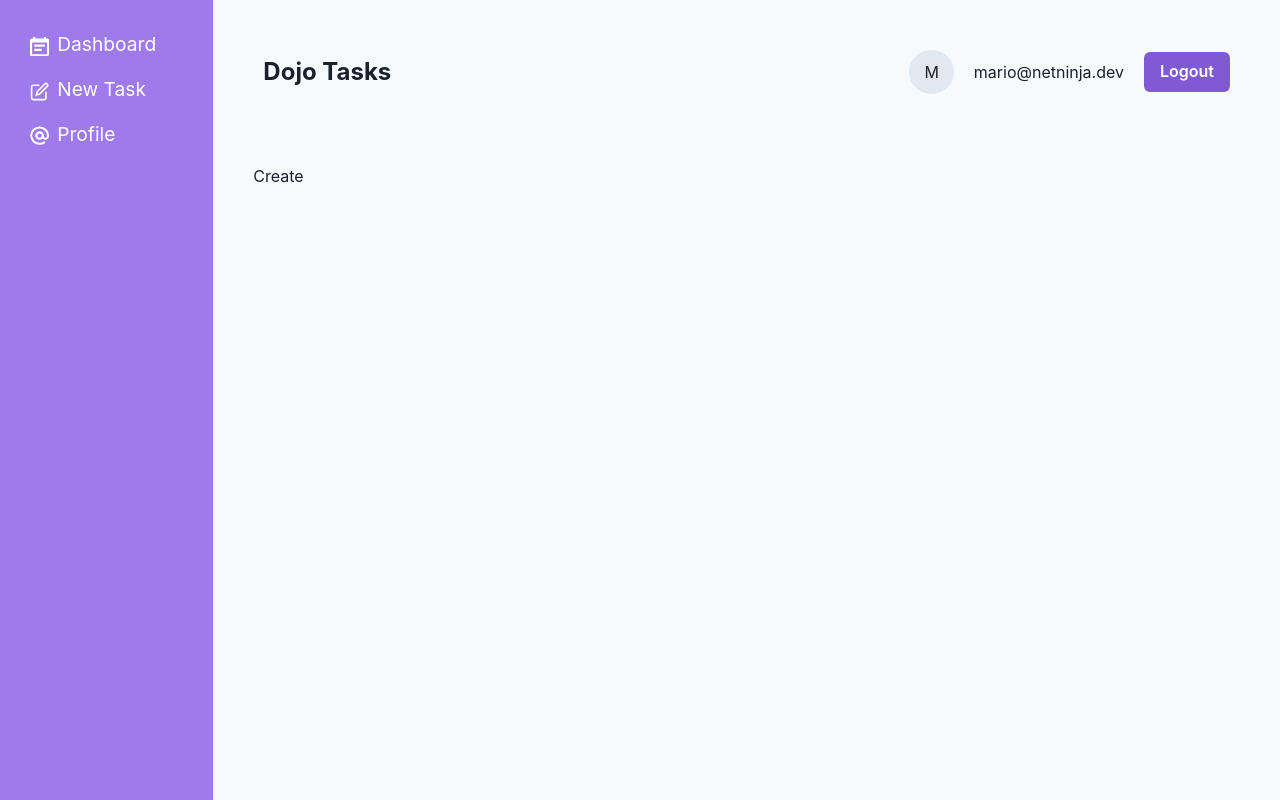
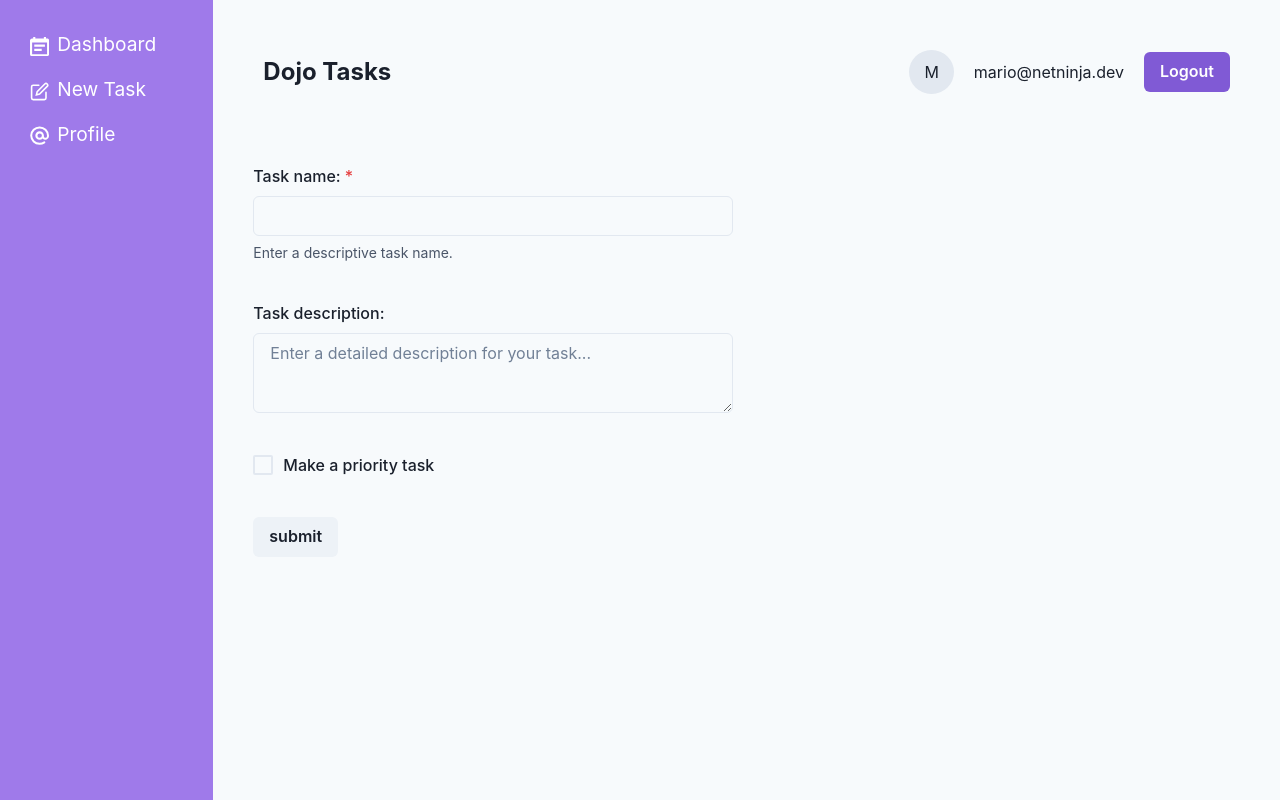
Before and after one commit to iamshaunjp/Chakra-UI-Crash-Course, a React (Vite) app: page /create in a window 1280 px wide. Built offline with nearby package versions, Linux system fonts and the light colour scheme.

Commit message:
lesson-9

```diff
--- a/src/App.jsx
+++ b/src/App.jsx
@@ -8,7 +8,7 @@
 // layouts and pages
 import RootLayout from './layouts/RootLayout'
 import Dashboard, { tasksLoader } from './pages/Dashboard'
-import Create from './pages/Create'
+import Create, { createAction } from './pages/Create'
 import Profile from './pages/Profile'
 
 // router and routes
@@ -16,7 +16,7 @@
   createRoutesFromElements(
     <Route path="/" element={<RootLayout />}>
       <Route index element={<Dashboard />} loader={tasksLoader} />
-      <Route path="create" element={<Create />} />
+      <Route path="create" element={<Create />} action={createAction} />
       <Route path="profile" element={<Profile />} />
     </Route>
   )
--- a/src/pages/Create.jsx
+++ b/src/pages/Create.jsx
@@ -1,5 +1,59 @@
+import {
+  Box,
+  FormControl,
+  FormLabel,
+  FormHelperText,
+  Input,
+  Textarea,
+  Button,
+  Checkbox
+} from '@chakra-ui/react'
+import { Form, redirect } from 'react-router-dom'
+
 export default function Create() {
+
   return (
-    <div>Create</div>
+    <Box maxW="480px">
+      <Form method="post" action="/create">
+        <FormControl isRequired mb="40px">
+          <FormLabel>Task name:</FormLabel>
+          <Input type="text" name="title" />
+          <FormHelperText>Enter a descriptive task name.</FormHelperText>
+        </FormControl>
+
+        <FormControl mb="40px">
+          <FormLabel>Task description:</FormLabel>
+          <Textarea
+            placeholder="Enter a detailed description for your task..."
+            name="description"
+          />
+        </FormControl>
+
+        <FormControl display="flex" alignItems="center" mb="40px">
+          <Checkbox
+            name="isPriority"
+            colorScheme="purple"
+            size="lg"
+          />
+          <FormLabel mb="0" ml="10px">Make a priority task</FormLabel>
+        </FormControl>
+
+        <Button type="submit">submit</Button>
+      </Form>
+    </Box>
   )
 }
+
+export const createAction = async ({ request }) => {
+  const data = await request.formData()
+
+  const task = {
+    title: data.get('title'),
+    description: data.get('description'),
+    isPriority: data.get('isPriority') === ''
+  }
+
+  console.log(task)
+
+  return redirect('/')
+}
```
